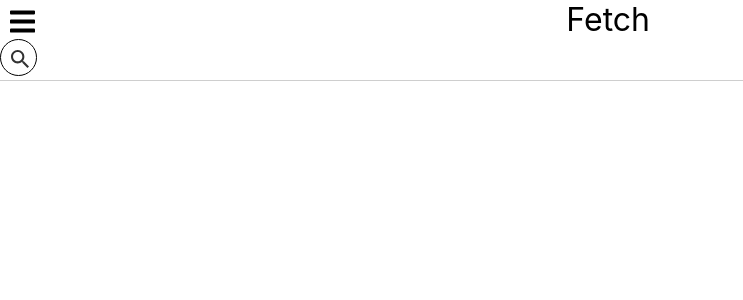
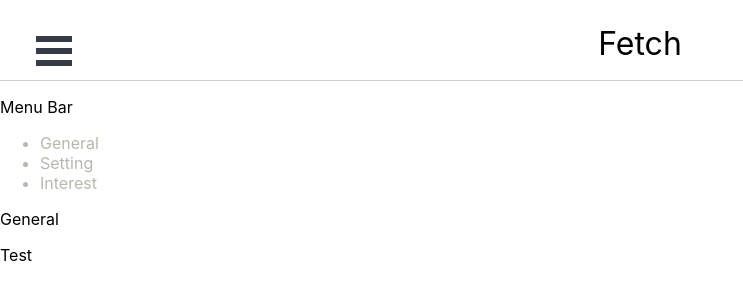
Before and after one commit to Ivan1023/Fetch, a React (Create React App) app in the folder client/: page /profile in a window 1280 px wide. Shown: the top 300 px of the page, without its empty margins (0-743 px from the left). Built offline with nearby package versions, Linux system fonts and the light colour scheme.

Commit message:
commit to master sidebar functions

```diff
--- a/client/src/App.js
+++ b/client/src/App.js
@@ -3,6 +3,9 @@ import {BrowserRouter, Route, Switch} from 'react-router-dom'
 import Nav from './components/NavBar/Nav'
 import Main from './pages/MainPage/Main'
 import Offline from './pages/OfflinePage/OfflineMode'
+import Profile from './pages/ProfilePage/Profile'
+import Setting from './components/Settings/Setting'
+import Interest from './components/Interest/Interest'
 import './App.scss';
 
 function App() {
@@ -15,6 +18,9 @@ function App() {
         <Route path="/" exact component={Main}/>
         {/* <Route path="/offline/:id" render={clickHandler(props)}/> */}
         <Route path="/offline/:id" render={(props) => <Offline {...props}/>}/>
+        <Route path="/profile" component={Profile}/>
+        <Route path="/setting" exact component={Setting}/>
+        <Route path="/interest" exact component={Interest}/>
       </Switch>
     </BrowserRouter>
   );
--- /dev/null
+++ b/client/src/components/General/General.js
@@ -0,0 +1,18 @@
+import React from 'react'
+import MenuBar from '../MenuBar/MenuBar'
+
+class General extends React.Component{
+    render(){
+        return (
+            <div>
+                <div>
+                    <p>General</p>
+                    <p>Test</p>
+                </div>
+            </div>
+        )
+    }
+}
+
+
+export default General
--- /dev/null
+++ b/client/src/components/Interest/Interest.js
@@ -0,0 +1,19 @@
+import React from 'react'
+import MenuBar from '../MenuBar/MenuBar'
+
+class Interest extends React.Component{
+    render(){
+        return (
+            <div>
+                <MenuBar/>
+                <div>
+                    <p>Interest</p>
+                    <p>Test</p>
+                </div>
+            </div>
+        )
+    }
+}
+
+
+export default Interest
--- /dev/null
+++ b/client/src/components/MenuBar/MenuBar.js
@@ -0,0 +1,20 @@
+import React from 'react'
+import {Link} from 'react-router-dom'
+
+class MenuBar extends React.Component{
+    render(){
+        return (
+            <div>
+                <p>Menu Bar</p>
+                    <ul>
+                        <Link to={'/profile'}><li>General</li></Link>
+                        <Link to={'/setting'}><li>Setting</li></Link>
+                        <Link to={'/interest'}><li>Interest</li></Link>
+                    </ul>
+            </div>
+        )
+    }
+}
+
+
+export default MenuBar
--- a/client/src/components/NavBar/Nav.js
+++ b/client/src/components/NavBar/Nav.js
@@ -1,21 +1,49 @@
 import React from 'react'
-import Menu from '../../assets/icons/bars-solid.svg'
+import menuIcon from '../../assets/icons/bars-solid.svg'
 import Search from '../../assets/icons/Icon-search.svg'
+import { slide as Menu } from 'react-burger-menu'
+import { Link } from 'react-router-dom';
 import './Nav.scss'
 
 
 class Nav extends React.Component {
+    state = {
+        menuOpen: false
+    }
+
+    handleStateChange (state) {
+        this.setState({menuOpen: state.isOpen})
+    }
+
+    closeMenu () {
+        this.setState({menuOpen: false})
+    }
+
+    toggleMenu () {
+        this.setState(state => ({menuOpen: !state.menuOpen}))
+    }
+
+
     render(){
         return(
             <nav className="nav">
                 <div className="nav__container">
-                    <div className="nav__menu">
-                        <img src={Menu} alt="Menu" className="nav__menu__img"></img>
-                    </div>
+                    <Menu
+                        isOpen={this.state.menuOpen}
+                        onStateChange={(state) => this.handleStateChange(state)}
+                        >
+                        <p className="logo">Fetch</p>
+                        <Link to={'/profile'}><p onClick={() => this.closeMenu()}>Profile</p></Link>
+                        <p onClick={() => this.closeMenu()} className="spacing">Setting</p>
+                        <p onClick={() => this.closeMenu()}>Entertainment</p>
+                        <p onClick={() => this.closeMenu()}>General</p>
+                        <p onClick={() => this.closeMenu()}>Health</p>
+                        <p onClick={() => this.closeMenu()}>Science</p>
+                        <p onClick={() => this.closeMenu()}>Sports</p>
+                        <p onClick={() => this.closeMenu()}>Technology</p>
+                    </Menu>
+                        {/* <img src={menuIcon} alt="Menu Icon" className="nav__menu__img" onClick={() => this.toggleMenu()}></img> */}
                     <p className="nav__logo">Fetch</p>
-                </div>
-                <div className="nav__search">
-                    <img src={Search}></img>
                 </div>
             </nav>
         )
--- a/client/src/components/NavBar/Nav.scss
+++ b/client/src/components/NavBar/Nav.scss
@@ -3,29 +3,93 @@
     border-bottom: 1px rgb(206, 206, 206) solid;
     height: 80px;
 
-    &__container {
-        display: flex;
-        justify-content: space-between;
-        align-items: center;
-        width: 50%;
-        padding: 0 0 0 10px;
-    }
-
-    &__menu {
-        width: 25px;
-        height: 25px;
-    }
-
     &__logo {
        margin: 0;
        font-size: 32px;
-    }
-
-    &__search {
-        border: 1px solid black;
-        border-radius: 50%;
-        padding: 10px;
-        width: 15px;
-        height: 15px;
+       text-align: center;
+       padding: 24px;
     }
 }
+
+.bm-burger-button {
+    position: absolute;
+    width: 36px;
+    height: 30px;
+    left: 36px;
+    top: 36px;
+  }
+
+  /* Color/shape of burger icon bars */
+  .bm-burger-bars {
+    background: #373a47;
+  }
+
+  /* Color/shape of burger icon bars on hover*/
+  .bm-burger-bars-hover {
+    background: #a90000;
+  }
+
+  /* Position and sizing of clickable cross button */
+  .bm-cross-button {
+    height: 24px;
+    width: 24px;
+  }
+
+  /* Color/shape of close button cross */
+  .bm-cross {
+    background: #bdc3c7;
+  }
+
+  /*
+  Sidebar wrapper styles
+  Note: Beware of modifying this element as it can break the animations - you should not need to touch it in most cases
+  */
+  .bm-menu-wrap {
+    position: fixed;
+    height: 100%;
+  }
+
+  /* General sidebar styles */
+  .bm-menu {
+    // background: #373a47;
+    background: white;
+    padding: 2.5em 1.5em 0;
+    font-size: 1.15em;
+  }
+
+  /* Morph shape necessary with bubble or elastic */
+  .bm-morph-shape {
+    fill: #373a47;
+  }
+
+  /* Wrapper for item list */
+  .bm-item-list {
+    color: #b8b7ad;
+    // padding: 0.8em;
+  }
+
+  /* Individual item */
+  .bm-item {
+    display: inline-block;
+    outline: none;
+  }
+
+  /* Styling of overlay */
+  .bm-overlay {
+    background: rgba(0, 0, 0, 0.3);
+  }
+
+  .spacing {
+    padding: 0 0 20px 0;
+    border-bottom: 1px solid #e0e0e0;
+  }
+
+  .logo {
+    font-size: 40px;
+    margin: 0 0 15px 0;
+  }
+
+  a {
+    text-decoration: none;
+    color: #b8b7ad;
+  }
--- /dev/null
+++ b/client/src/components/Settings/Setting.js
@@ -0,0 +1,19 @@
+import React from 'react'
+import MenuBar from '../MenuBar/MenuBar'
+
+class Setting extends React.Component{
+    render(){
+        return (
+            <div>
+                <MenuBar/>
+                <div>
+                    <p>Setting</p>
+                    <p>Test</p>
+                </div>
+            </div>
+        )
+    }
+}
+
+
+export default Setting
--- /dev/null
+++ b/client/src/pages/ProfilePage/Profile.js
@@ -0,0 +1,20 @@
+import React from 'react'
+import {BrowserRouter, Route, Switch, Link} from 'react-router-dom'
+import General from '../../components/General/General'
+import Setting from '../../components/Settings/Setting'
+import Interest from '../../components/Interest/Interest'
+import MenuBar from '../../components/MenuBar/MenuBar'
+
+class Profile extends React.Component{
+    render(){
+        return (
+            <div>
+                <MenuBar/>
+                <General/>
+            </div>
+        )
+    }
+}
+
+
+export default Profile
```
Also changed, not shown: client/src/components/SideBar/SideBar.js (deleted, +0 -22 lines).
